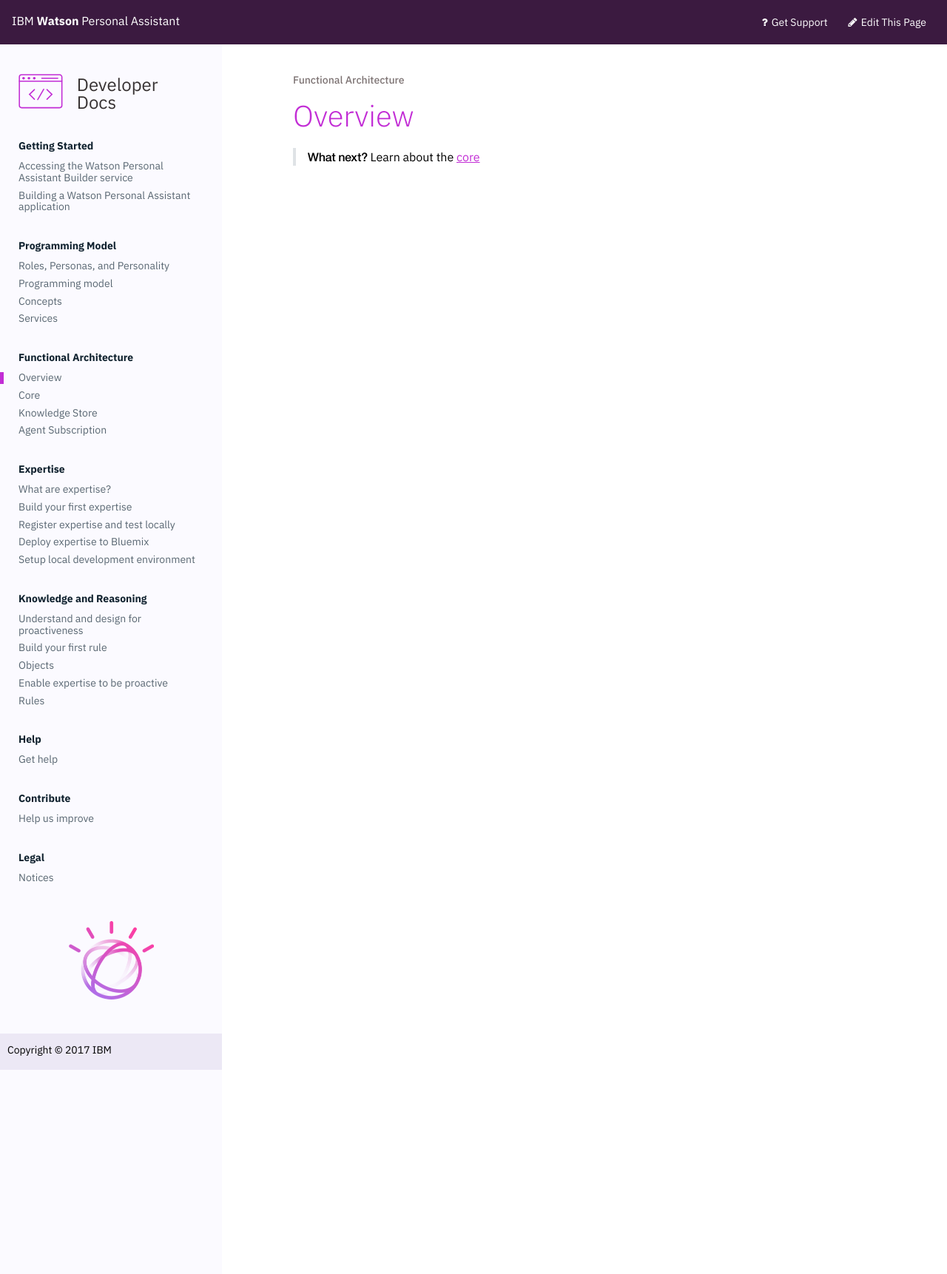
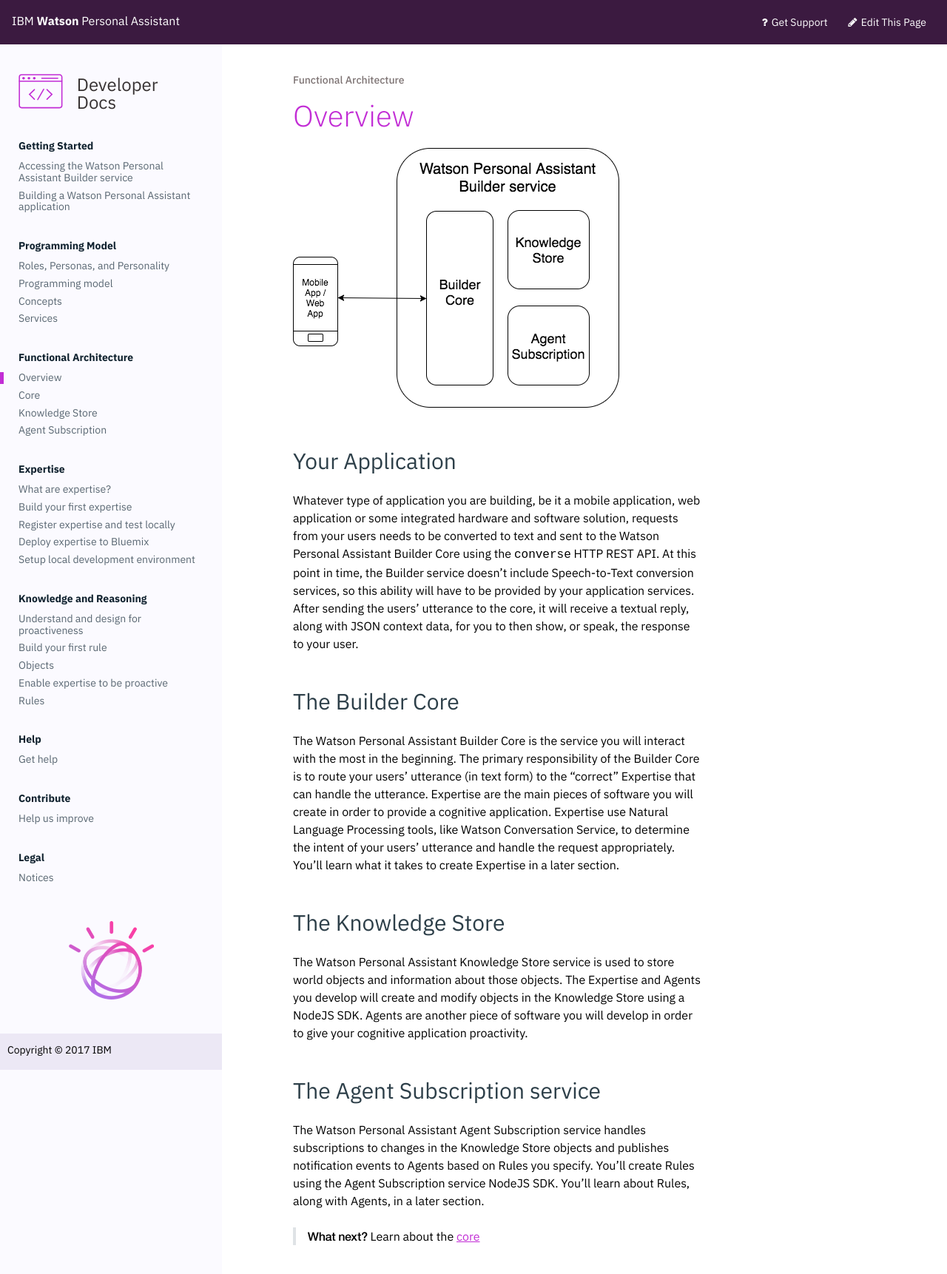
Before and after one commit to benjohnsonnlp/developer, a Jekyll site: the page built from _content/understand-service/overview.md, in a window 1280 px wide. Shown: the top 1722 px of the page at 74% size. Built offline with Jekyll 4.4.1, drawn with Linux system fonts in a browser that asks for light colours.

Commit message:
provies an overview of the various parts of WPA

```diff
--- a/_content/understand-service/overview.md
+++ b/_content/understand-service/overview.md
@@ -2,5 +2,22 @@
 title: Overview
 weight: 10
 ---
+![Watson Personal Assistant Builder ]({{site.baseurl}}/images/wpa_overview.png)
+
+## Your Application
+
+Whatever type of application you are building, be it a mobile application, web application or some integrated hardware and software solution, requests from your users needs to be converted to text and sent to the Watson Personal Assistant Builder Core using the `converse` HTTP REST API.  At this point in time, the Builder service doesn't include Speech-to-Text conversion services, so this ability will have to be provided by your application services.  After sending the users' utterance to the core, it will receive a textual reply, along with JSON context data, for you to then show, or speak, the response to your user.
+
+## The Builder Core
+
+The Watson Personal Assistant Builder Core is the service you will interact with the most in the beginning.  The primary responsibility of the Builder Core is to route your users' utterance (in text form) to the "correct" Expertise that can handle the utterance.  Expertise are the main pieces of software you will create in order to provide a cognitive application.  Expertise use Natural Language Processing tools, like Watson Conversation Service, to determine the intent of your users' utterance and handle the request appropriately.  You'll learn what it takes to create Expertise in a later section.
+
+## The Knowledge Store
+
+The Watson Personal Assistant Knowledge Store service is used to store world objects and information about those objects.  The Expertise and Agents you develop will create and modify objects in the Knowledge Store using a NodeJS SDK.  Agents are another piece of software you will develop in order to give your cognitive application proactivity.
+
+## The Agent Subscription service
+
+The Watson Personal Assistant Agent Subscription service handles subscriptions to changes in the Knowledge Store objects and publishes notification events to Agents based on Rules you specify.  You'll create Rules using the Agent Subscription service NodeJS SDK.  You'll learn about Rules, along with Agents, in a later section.
 
 >**What next?**  Learn about the [core]({{site.baseurl}}/understand-service/core)
```
Also changed, not shown: _content/images/wpa_overview.png (added).
